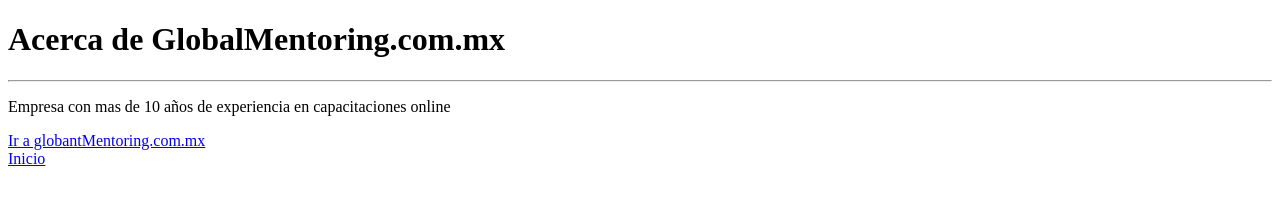
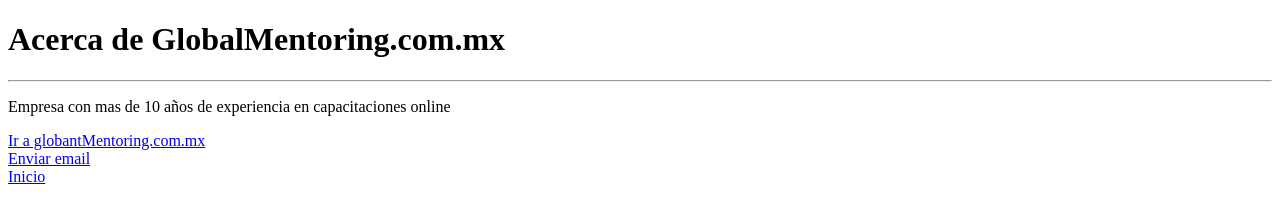
Before and after one commit to Fernando1999hsm/CursoUniversidadHTML, a plain HTML site: page Leccion02/Ejercicio/acercaDE.html in a window 1280 px wide. Drawn offline with Linux system fonts and the light colour scheme.

Commit message:
Agregando el apartado email

```diff
--- a/Leccion02/Ejercicio/acercaDE.html
+++ b/Leccion02/Ejercicio/acercaDE.html
@@ -12,6 +12,8 @@
     <p>Empresa con mas de 10 años de experiencia en capacitaciones online</p>
     <a href="http://www.globalmentoring.com.mx" target="_blank">Ir a globantMentoring.com.mx</a>
     <br>
+    <a href="mailto:informes@globalmentoring.com.mx?subject=Contacto&body=prueba email">Enviar email</a>
+    <br>
     <a href="EjercicioDeLinks.html">Inicio</a>
 </body>
 </html>
```
